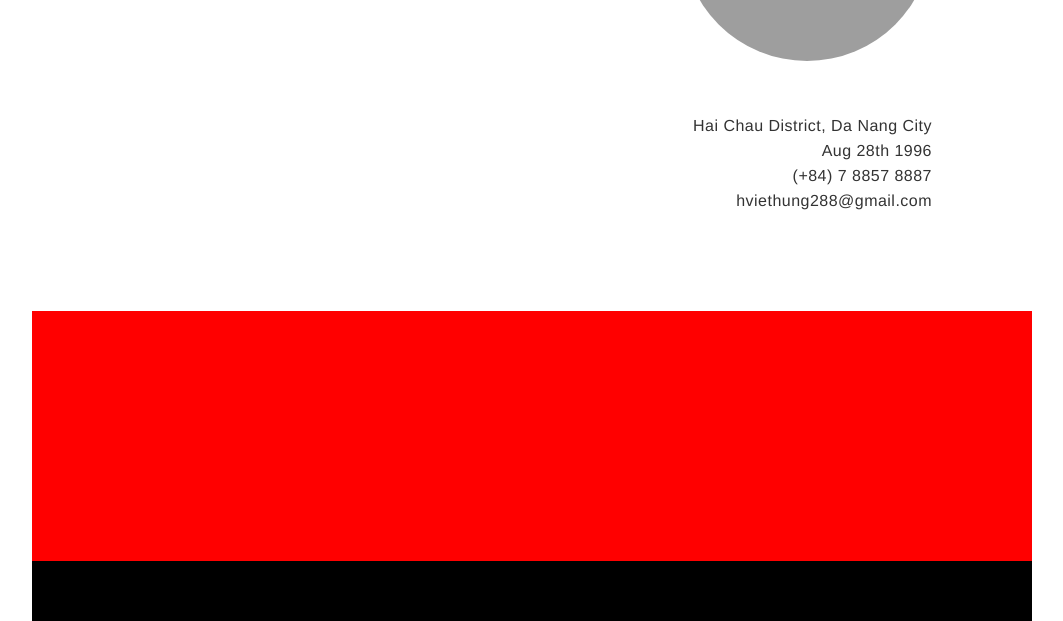
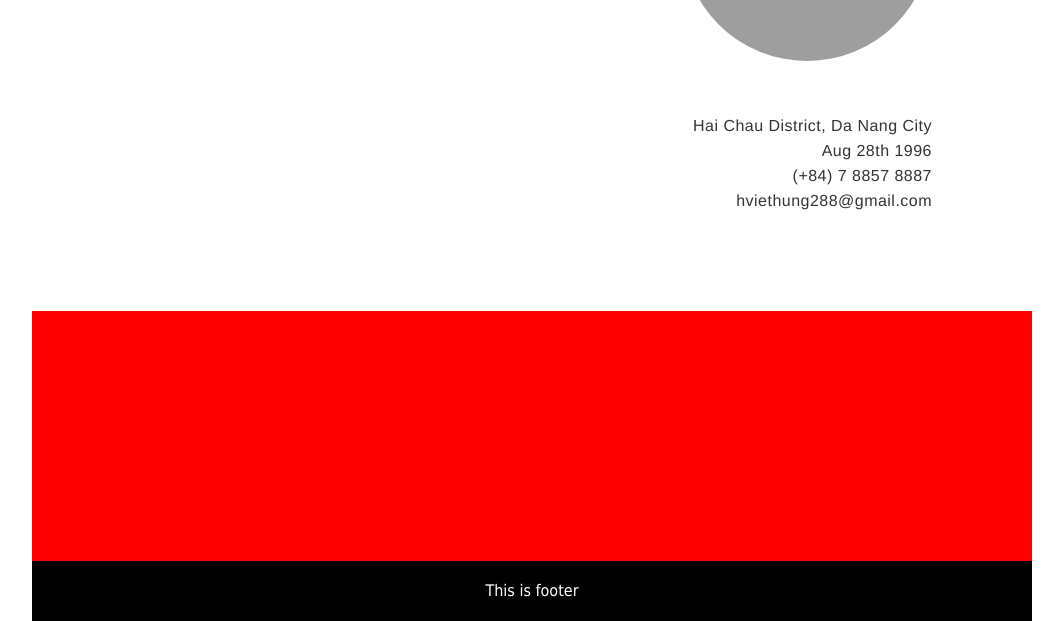
Before and after one commit to hviethung288/hviethung288.github.io, a plain HTML site: page index.html in a window 1280 px wide. Shown: the part 329-950 px from the top of the page, without its empty margins (108-1171 px from the left). Drawn offline with Linux system fonts and the light colour scheme; grey boxes are pictures that could not be loaded.

Commit message:
add new footer

```diff
--- a/index.html
+++ b/index.html
@@ -42,7 +42,7 @@
 
     <div id="banner"></div>
 
-    <div id="footer"></div>
+    <div id="footer">This is footer</div>
 
 </body>
 
```
